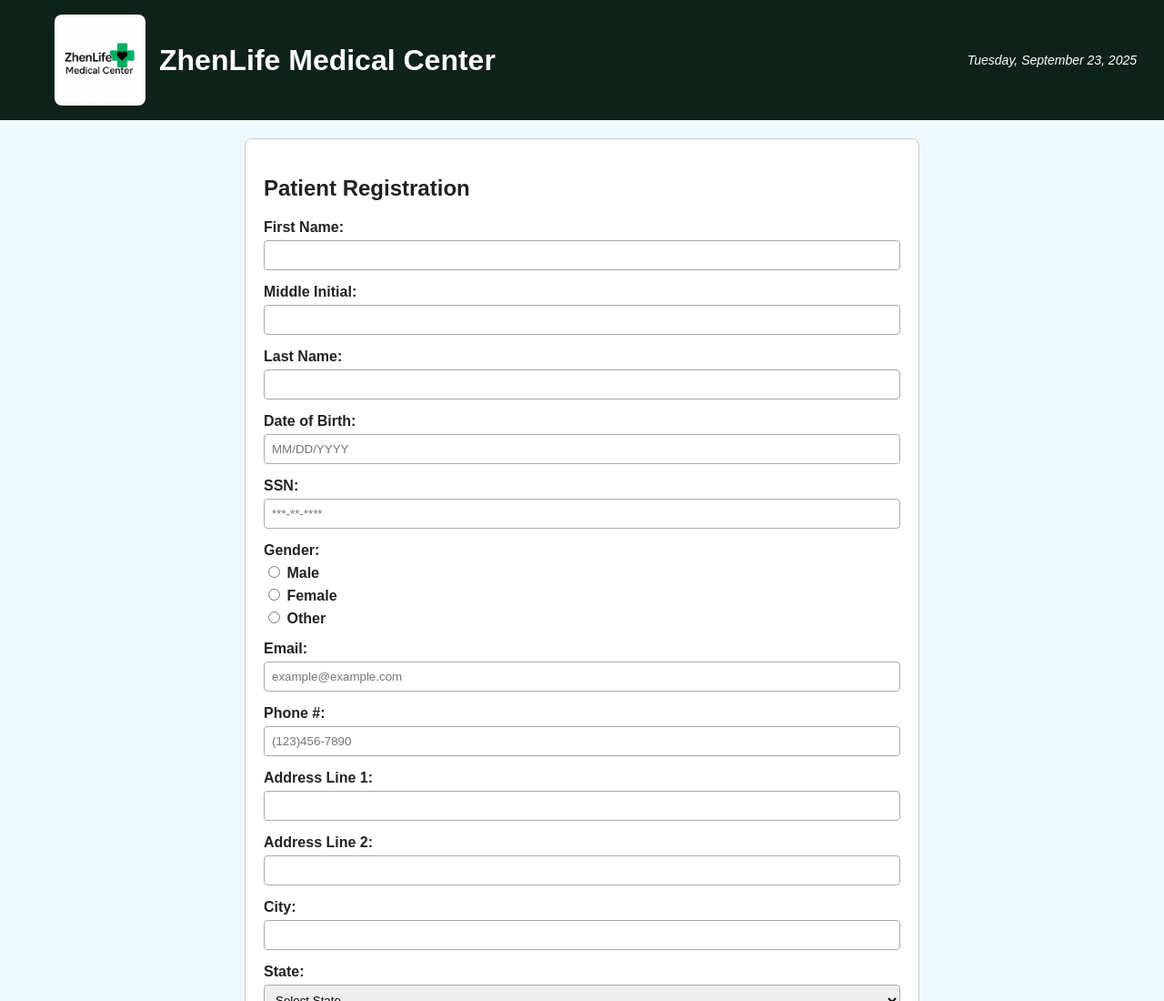
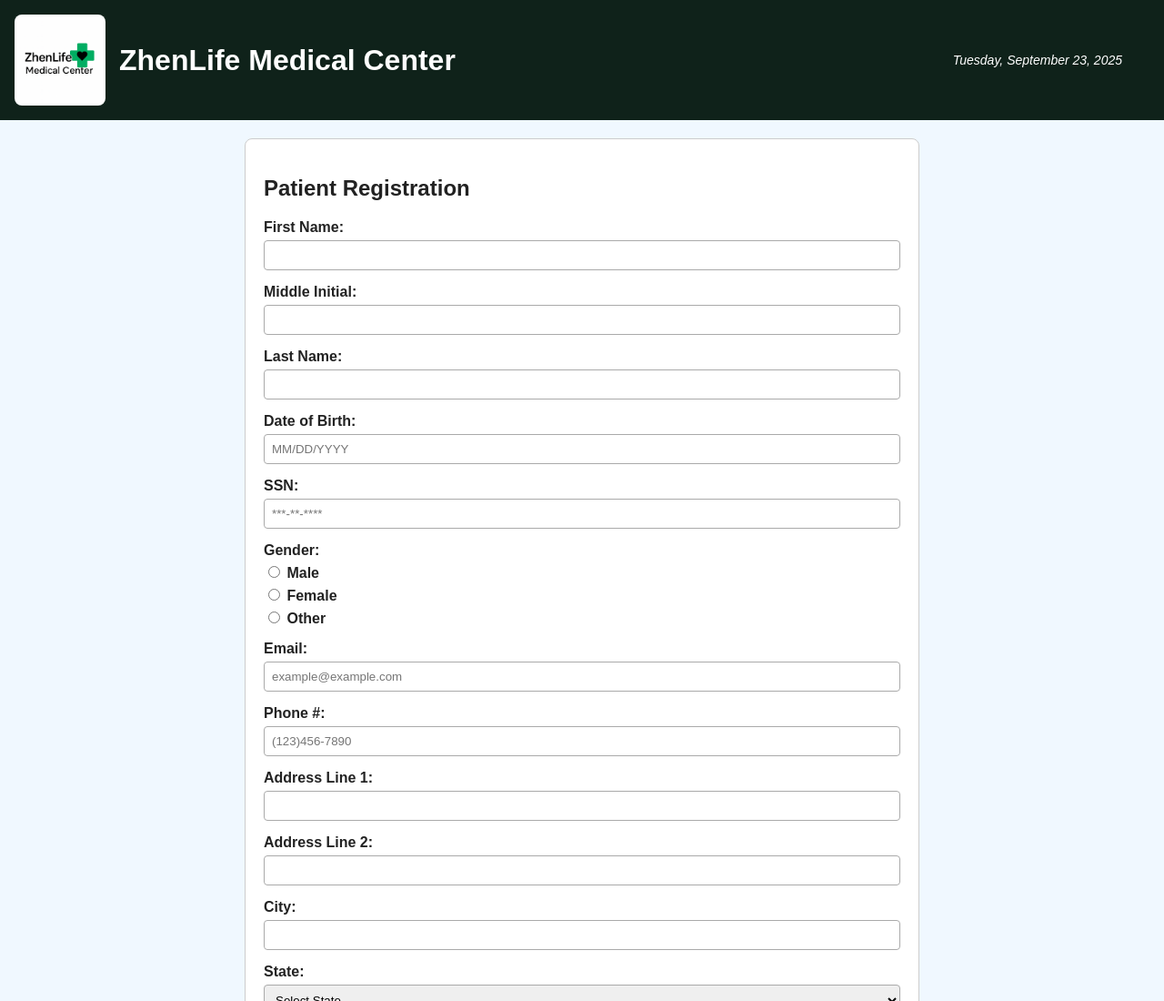
Before and after one commit to momtakr/TP-Intake-Form-HW, a plain HTML site: page Homework1/index.html in a window 1280 px wide. Shown: the top 1100 px of the page at 91% size. Drawn offline with Linux system fonts and the light colour scheme.

Commit message:
Update Styles.css

```diff
--- a/Homework1/Styles.css
+++ b/Homework1/Styles.css
@@ -2,10 +2,11 @@
   Program name: Styles.css
   Author: Ivan Zheng
   Date Created: 09/23/2025
-  Version: 1.4
+  Version: 1.5
   Description: Styles for ZhenLife Medical Center Patient Registration Form
 */
 
+/* ——— Base ——— */
 body {
   margin: 0;
   font-family: Arial, Helvetica, sans-serif;
@@ -13,37 +14,34 @@ body {
   color: #222;
 }
 
+/* ——— Header ——— */
 #logo {
   border-radius: 8px;
-  margin-left: 60px;
-  margin-right: 15px;
+  margin-right: 15px;            /* space between logo and title */
 }
-
-
-.header-container img { margin-right: 16px; }
 
 #datetime {
   font-style: italic;
   font-size: 14px;
-  margin-left: auto;
+  margin-left: auto;             /* push date to the right in flex */
   white-space: nowrap;
-  padding-right: 30px;
+  padding-right: 30px;           /* only add right-side space */
 }
 
 .header-container {
   background-color: #0f221a;
   color: white;
-  padding-top: 16px;
-  padding-bottom: 16px;
-  padding-left: 30;
-  padding-right: 0;
+  padding: 16px;                 /* adds left padding so logo isn’t stuck */
   display: flex;
   align-items: center;
   justify-content: space-between;
 }
 
-.header-container h1 { margin: 0; }
+.header-container h1 {
+  margin: 0;                     /* keep title tight vertically */
+}
 
+/* ——— Main Card ——— */
 .container {
   max-width: 700px;
   margin: 20px auto;
@@ -53,7 +51,10 @@ body {
   border-radius: 8px;
 }
 
-.form { margin-bottom: 15px; }
+/* ——— Form ——— */
+.form {
+  margin-bottom: 15px;
+}
 
 .form label {
   display: block;
@@ -76,11 +77,13 @@ textarea {
 
 textarea { resize: vertical; }
 
+/* name selector example for rubric */
 input[name="userid"] {
   background-color: #fafafa;
   border: 1px solid #666;
 }
 
+/* ——— Buttons ——— */
 button {
   padding: 10px 15px;
   margin-right: 10px;
@@ -94,6 +97,7 @@ button {
 button[type="reset"] { background-color: #555; }
 button:hover { opacity: 0.9; }
 
+/* ——— Footer ——— */
 footer {
   text-align: center;
   padding: 15px;
```
